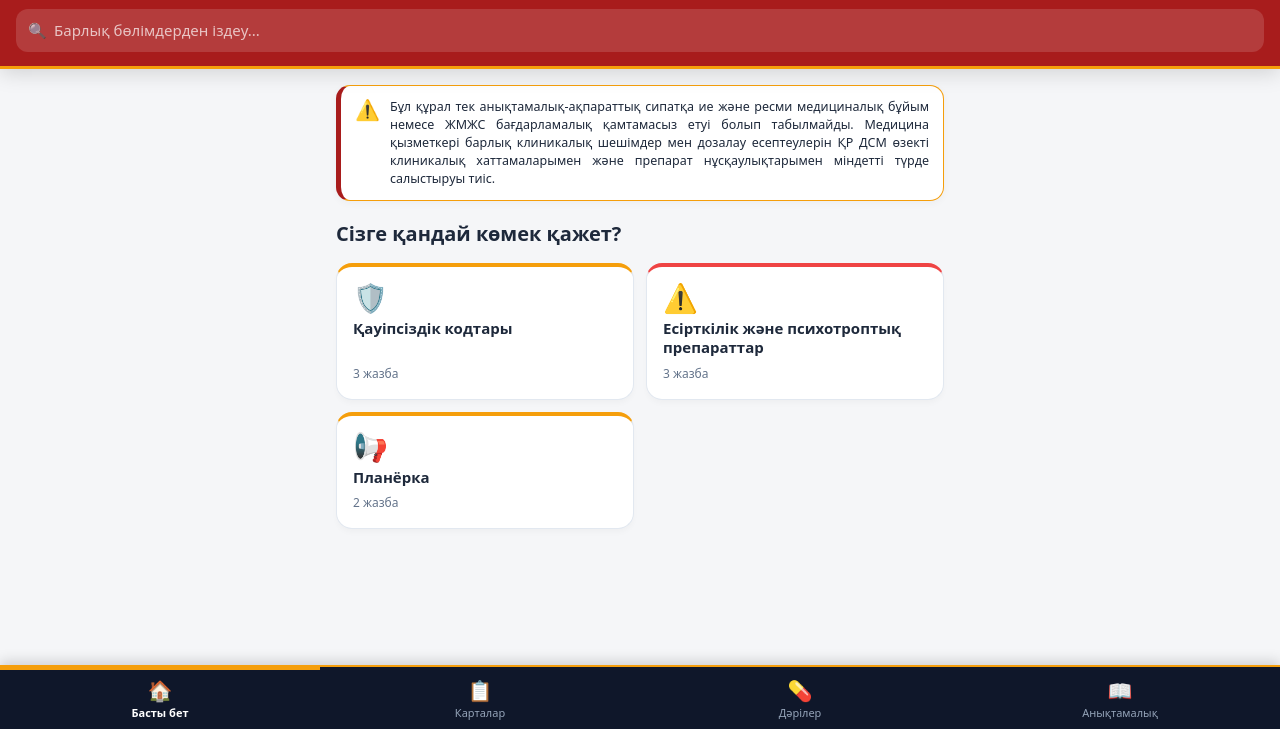
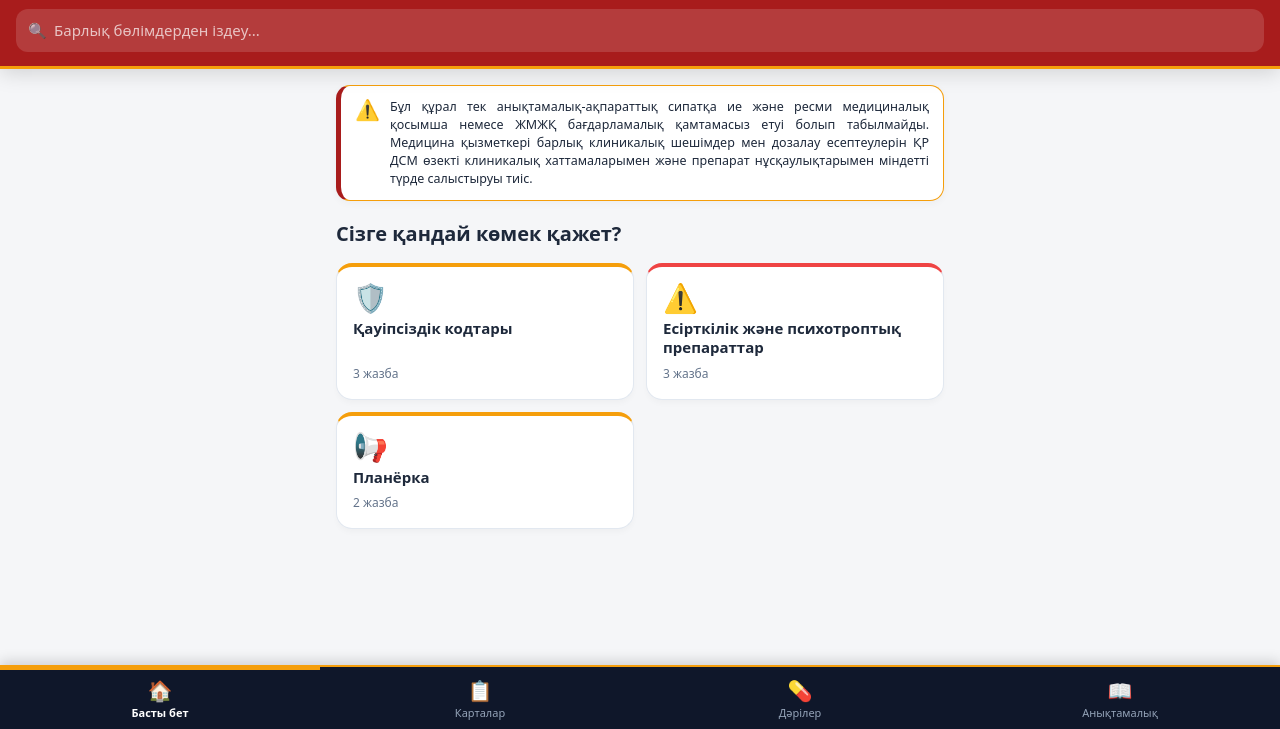
Before and after one commit to ernarkabyltay/app-w3v7758klld998-4432, a plain HTML site: page index.html in a window 1280 px wide. Shown: the part 71-800 px from the top of the page. Drawn offline with Linux system fonts and the light colour scheme.

Commit message:
Update index.html

```diff
--- a/index.html
+++ b/index.html
@@ -314,7 +314,7 @@ const DB = {
     btn: "РУС",
     title: "Qolday 103",
     subtitle: "Фельдшер көмекшісі",
-    disclaimer: "Бұл құрал тек анықтамалық-ақпараттық сипатқа ие және ресми медициналық бұйым немесе ЖМЖС бағдарламалық қамтамасыз етуі болып табылмайды. Медицина қызметкері барлық клиникалық шешімдер мен дозалау есептеулерін ҚР ДСМ өзекті клиникалық хаттамаларымен және препарат нұсқаулықтарымен міндетті түрде салыстыруы тиіс.",
+    disclaimer: "Бұл құрал тек анықтамалық-ақпараттық сипатқа ие және ресми медициналық қосымша немесе ЖМЖҚ бағдарламалық қамтамасыз етуі болып табылмайды. Медицина қызметкері барлық клиникалық шешімдер мен дозалау есептеулерін ҚР ДСМ өзекті клиникалық хаттамаларымен және препарат нұсқаулықтарымен міндетті түрде салыстыруы тиіс.",
     homeNav: "Басты бет",
     homeTitle: "Сізге қандай көмек қажет?",
     searchTitle: "Іздеу нәтижелері",
```
